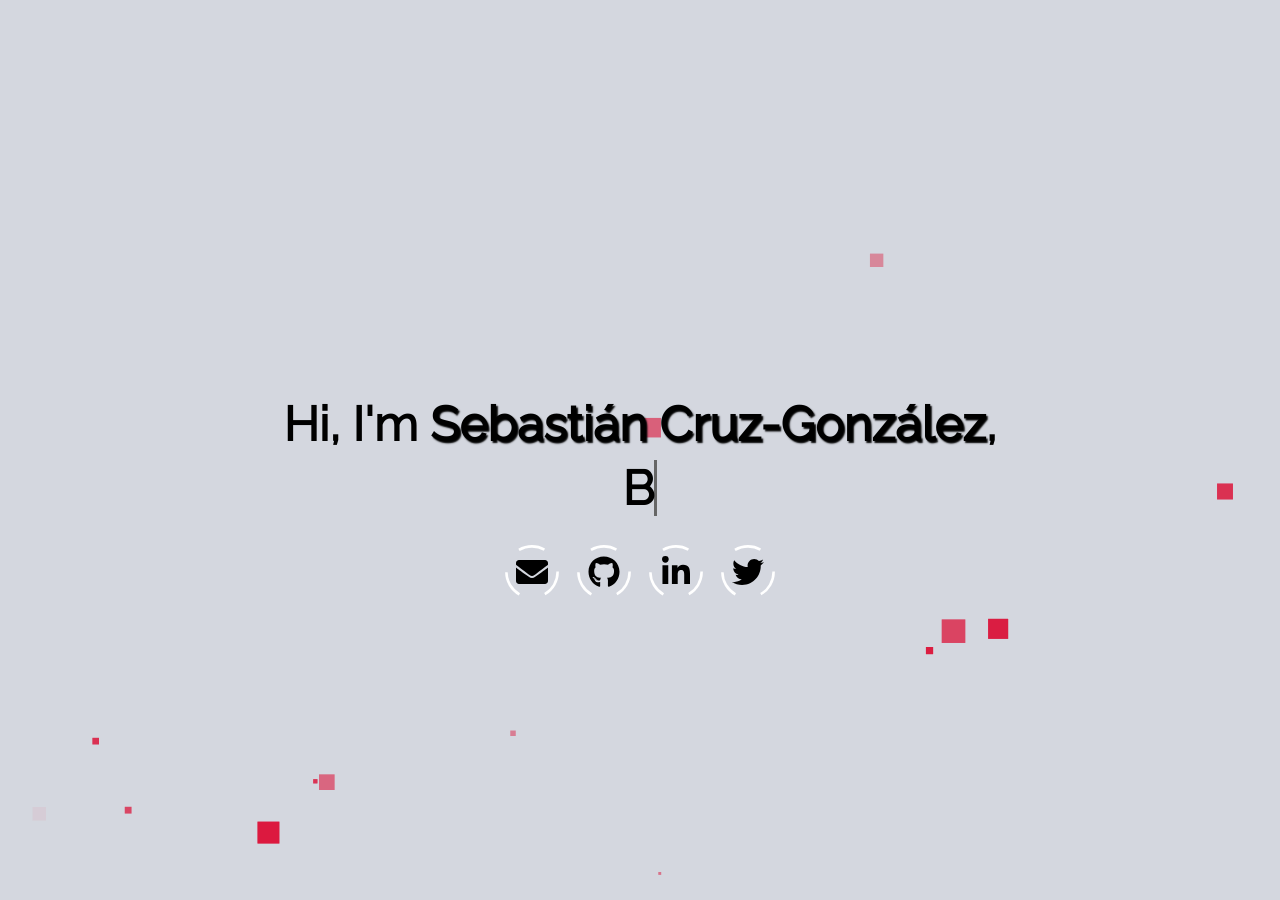
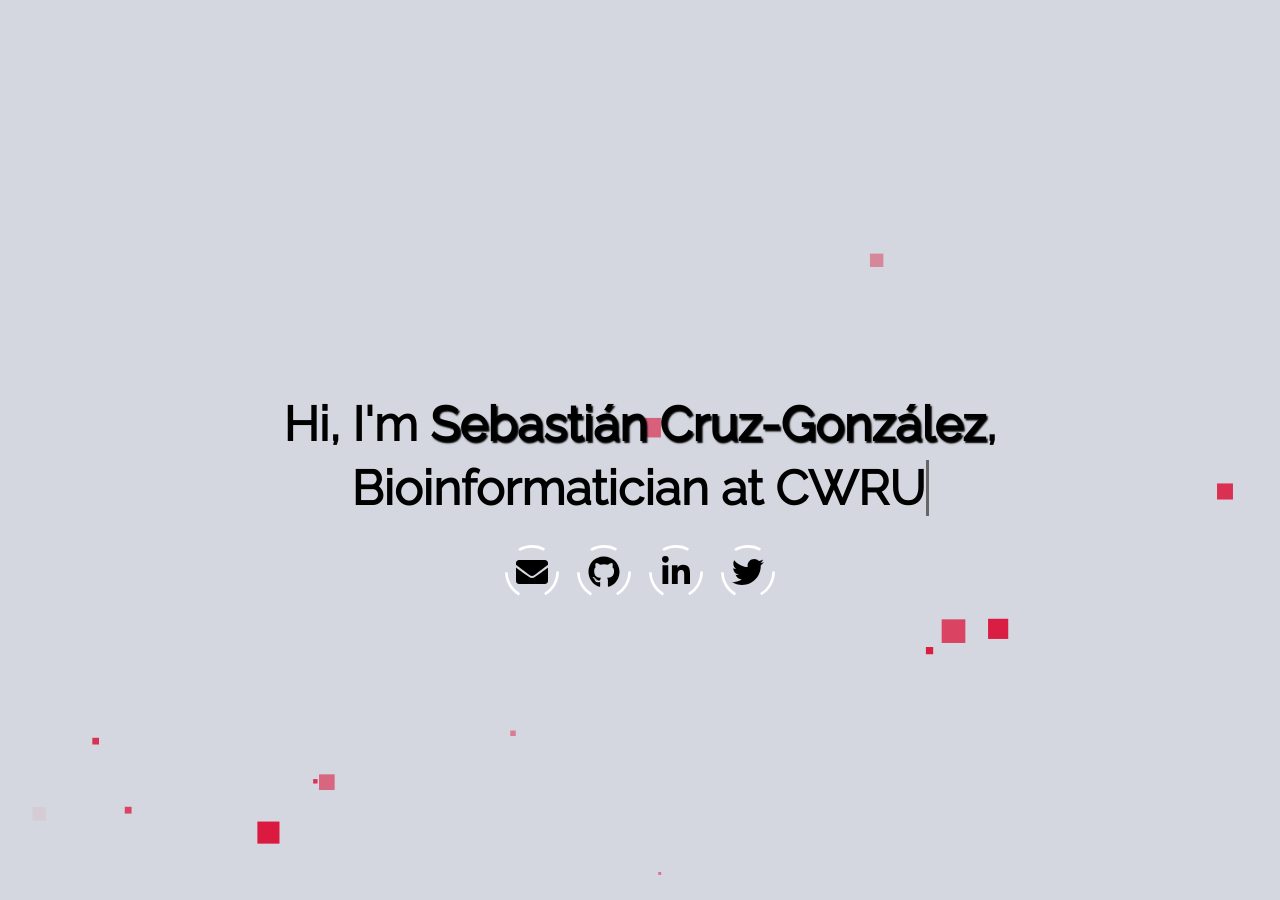
Before and after one commit to seba2550/computational-violist, a Jekyll site: the page built from index.html, in a window 1280 px wide and 900 px high. Built offline with Jekyll 4.4.1, drawn with Linux system fonts in a browser that asks for light colours.

Commit message:
Update _config.yml

```diff
--- a/_config.yml
+++ b/_config.yml
@@ -14,7 +14,7 @@ baseurl: ""
 username: Sebastián Cruz-González
 # typing_text: This will be typed before 'scroll down for more'.
 # > set this to your job title, e.g. Fullstack Developer
-typing_text: Bioinformatician
+typing_text: Bioinformatician at CWRU
 # email: Your E-Mail address for the email button.
 email: sxc1506@case.edu
 # For every social button you want to display, set your username or userid
```
